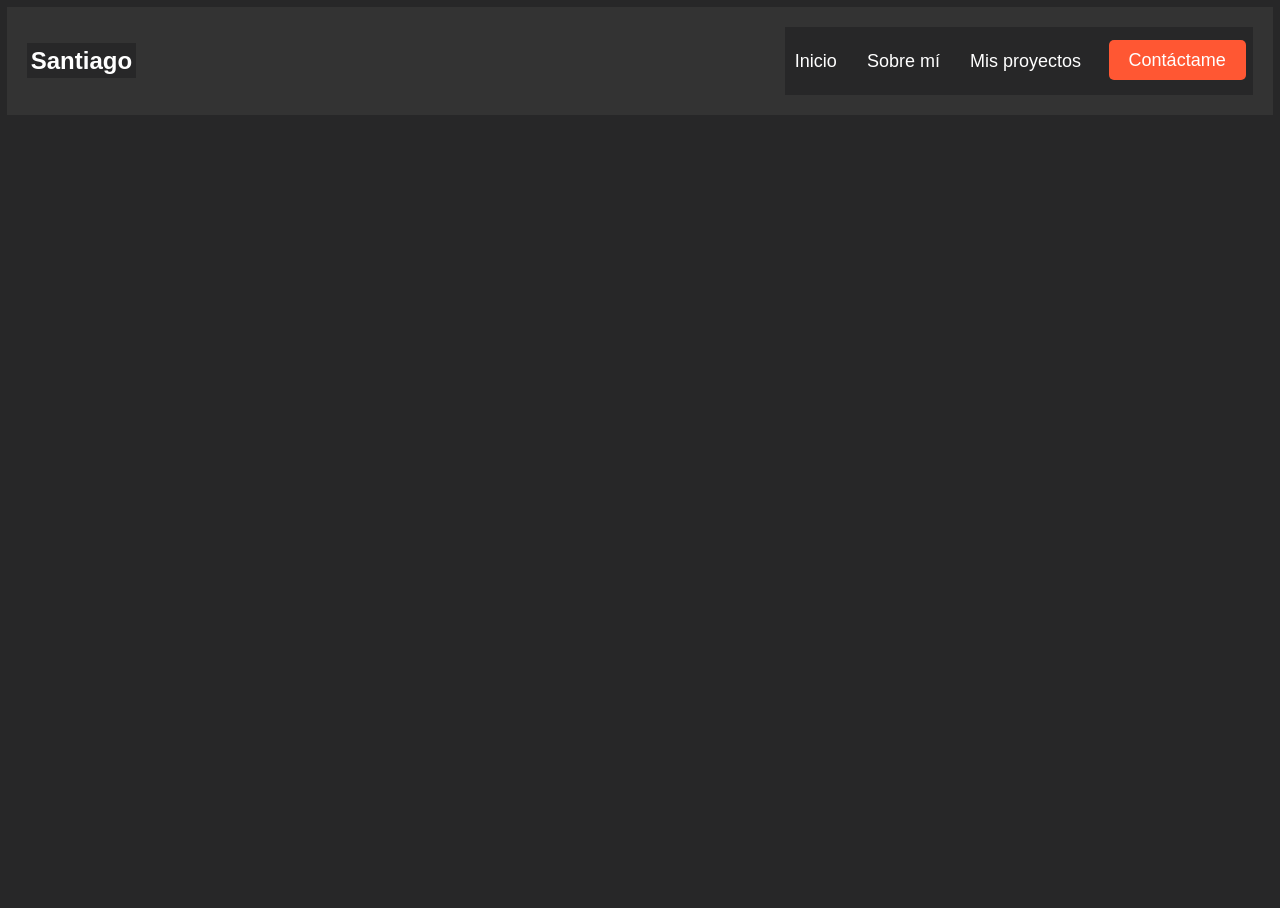
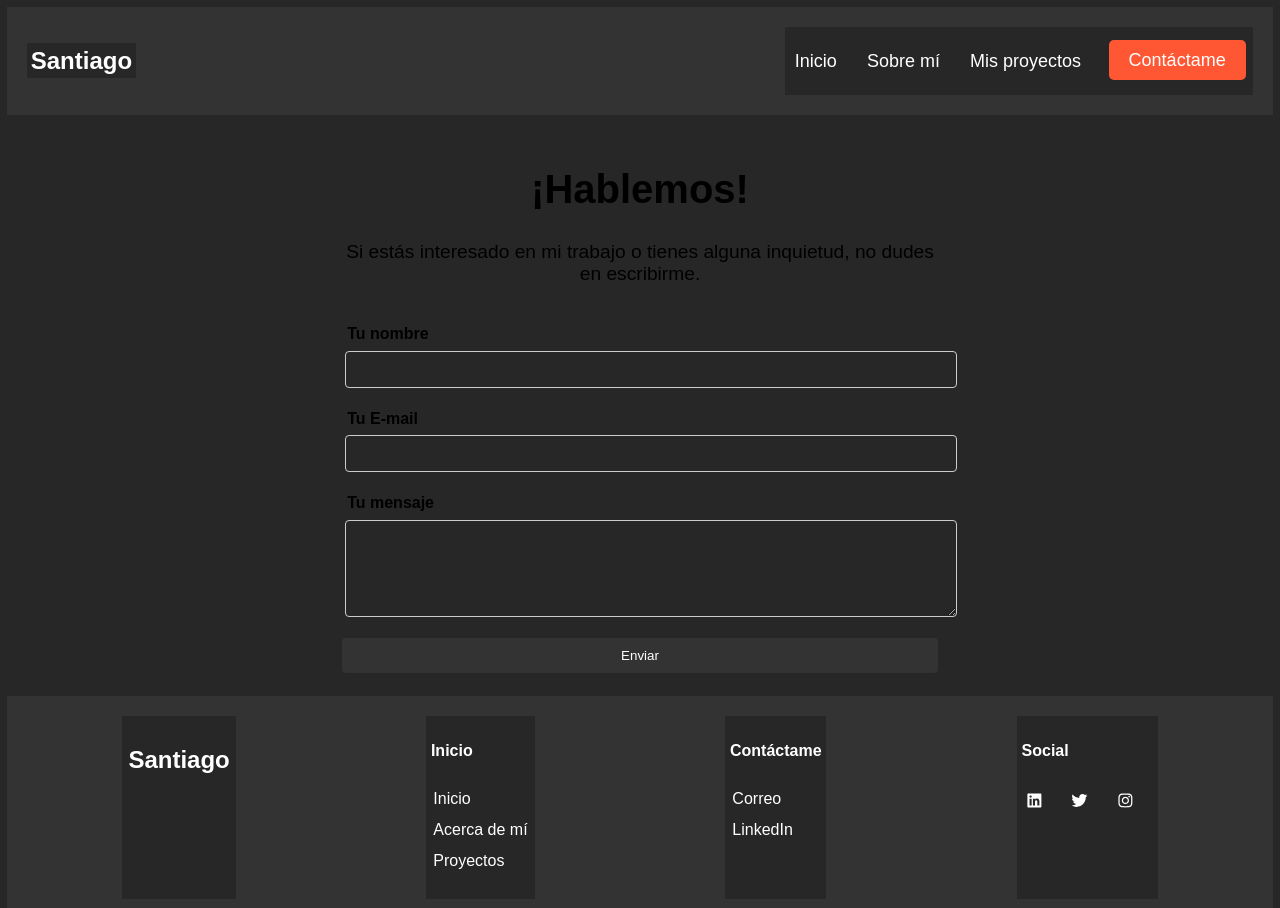
Before and after one commit to SantMu123/Portafolio, a React (Vite) app: page /contacto in a window 1280 px wide. Shown: the top 908 px of the page. Before the commit the page ends 800 px from the top, so only its background shows below. Built offline with nearby package versions, Linux system fonts and the light colour scheme.

Commit message:
feat: :construction: Seccion proyectos y contacto

```diff
--- a/src/components/Header.jsx
+++ b/src/components/Header.jsx
@@ -11,8 +11,8 @@ const Header = () => {
         <ul>
           <li><Link to="/">Inicio</Link></li>
           <li><Link to="/acerca">Sobre mí</Link></li>
-          <li><Link to="#mis-proyectos">Mis proyectos</Link></li>
-          <li><Link to="#contactame" className="contact-button">Contáctame</Link></li>
+          <li><Link to="/proyectos">Mis proyectos</Link></li>
+          <li><Link to="/contacto" className="contact-button">Contáctame</Link></li>
         </ul>
       </nav>
     </header>
--- a/src/main.jsx
+++ b/src/main.jsx
@@ -8,6 +8,9 @@ import Acerca from './components/AcercaComponente.jsx';
 import Card from './components/Card.jsx';
 import Footer from './components/Footer.jsx';
 import AcercaPage from "./pages/Acerca.jsx"
+import Proyectos from './pages/Proyectos.jsx';
+import ContactSection from './pages/Contacto.jsx';
+
 
 createRoot(document.getElementById('root')).render(
   <StrictMode>
@@ -56,6 +59,8 @@ createRoot(document.getElementById('root')).render(
           </>
         } />
         <Route path="/acerca" element={<AcercaPage />} />
+        <Route path="/proyectos" element={<Proyectos />} />
+        <Route path="/contacto" element={<ContactSection />} />
         {/* Puedes agregar más rutas aquí si es necesario */}
       </Routes>
     </Router>
--- /dev/null
+++ b/src/pages/Contacto.jsx
@@ -0,0 +1,38 @@
+import React from 'react';
+import '../styles/Contacto.css'; // Asegúrate de incluir los estilos CSS para este componente
+import Footer from '../components/Footer';
+
+const ContactSection = () => {
+  return (
+    <>
+        <div className="contact-section">
+        <h1>¡Hablemos!</h1>
+        <p>Si estás interesado en mi trabajo o tienes alguna inquietud, no dudes en escribirme.</p>
+
+        <form className="contact-form">
+            <div className="form-group">
+            <label htmlFor="name">Tu nombre</label>
+            <input type="text" id="name" name="name" required />
+            </div>
+
+            <div className="form-group">
+            <label htmlFor="email">Tu E-mail</label>
+            <input type="email" id="email" name="email" required />
+            </div>
+
+            <div className="form-group">
+            <label htmlFor="message">Tu mensaje</label>
+            <textarea id="message" name="message" rows="5" required></textarea>
+            </div>
+
+            <button type="submit" className="submit-button">Enviar</button>
+        </form>
+        </div>
+        <Footer/>
+    </>
+
+
+  );
+};
+
+export default ContactSection;
--- a/src/pages/Proyectos.jsx
+++ b/src/pages/Proyectos.jsx
@@ -1,51 +1,23 @@
-import { StrictMode } from 'react'
-import { createRoot } from 'react-dom/client'
-import Header from './components/Header.jsx'
-import Gancho from './components/Gancho.jsx'
-import './main.css';
-import Acerca from './components/Acerca.jsx';
-import Card from './components/card.jsx';
-import Footer from './components/Footer.jsx';
+import Header from '../components/Header.jsx'
+import Acerca from '../components/AcercaComponente.jsx';
+import Card from '../components/Card.jsx';
+import Footer from '../components/Footer.jsx';
+import '../styles/AcercaPage.css';
 
-createRoot(document.getElementById('root')).render(
-  <StrictMode>
-    <Header />
-    <div className='imagenInicial'>
-      <img src = "../public/Paisaje.jpg"/>
-    </div>
-    <div className='container1'>
-      <Gancho />
-      <Acerca />
-    </div>
-    <div className='seccion1'>
-      <Card
-        imgSrc="../../public/device-mobile.svg"
-        title="Cooworking"
-        description="Otro texto descriptivo para esta tarjeta."
-      />
-      <Card
-      imgSrc="../../public/device-mobile.svg"
-      title="Programador Backend Junior"
-      description="Otro texto descriptivo para esta tarjeta."
-      />
-      <Card
-        imgSrc="../../public/device-mobile.svg"
-        title="Ingeniería Industrial"
-        description="Otro texto descriptivo para esta tarjeta."
-      />
-    </div>
-    <div className='seccionProyectos'>
-      <div>
-        <img src = "../public/imagen de portada_interactiva.svg"/>
-      </div>
-      <div>
-        <img src = "../public/imagen de portada_interactiva_dos.svg"/>
-      </div>
-      <div>
-        <img src = "../public/imagen de portada_interactiva_tres.svg"/>
-      </div>
-      <button>Ver más Proyectos</button>
-    </div>
-    <Footer/>
-  </StrictMode>,
-)
+
+const Proyectos = () => {
+    return (
+        <>
+        <div className='acerca'>
+            <Acerca />
+        </div>
+        <div className='habilidadesContainer'>
+
+        </div>
+
+        <Footer/>
+        </>
+    )
+}
+
+export default Proyectos
--- a/src/styles/AcercaPage.css
+++ b/src/styles/AcercaPage.css
@@ -10,6 +10,7 @@
     width: 100%; /* Ocupa todo el ancho del contenedor padre */
     max-width: 1200px; /* Máximo ancho que deseas para el contenido */
     margin: 0 auto; /* Centra el contenedor horizontalmente */
+    margin-top: 2.5em;
 }
 
 .habilidadesContainer {
@@ -27,8 +28,8 @@
 .habilidades {
     display: grid;
     grid-template-columns: repeat(3, 1fr);
-    gap: 20px; /* Espacio entre las cards */
-    width: 100%; /* Asegura que ocupe todo el ancho del contenedor padre */
+    gap: 20px;
+    padding: 20px;
 }
 
 .habilidades h2 {
@@ -61,7 +62,7 @@
     padding: 20px;
 }
 
-.Experiencia_container {
+.Experiencia_Container {
     display: flex;
     flex-direction: column;
     justify-content: center;
@@ -77,5 +78,5 @@
     display: grid;
     grid-template-columns: repeat(3, 1fr);
     gap: 20px;
-    padding: 10px;
+    padding: 20px;
 }
--- /dev/null
+++ b/src/styles/Contacto.css
@@ -0,0 +1,53 @@
+.contact-section {
+    max-width: 600px;
+    margin: 0 auto;
+    padding: 20px;
+    text-align: center;
+  }
+
+  .contact-section h1 {
+    font-size: 2.5em;
+    margin-bottom: 20px;
+  }
+
+  .contact-section p {
+    font-size: 1.2em;
+    margin-bottom: 30px;
+  }
+
+  .contact-form {
+    display: flex;
+    flex-direction: column;
+    gap: 15px;
+  }
+
+  .form-group {
+    text-align: left;
+  }
+
+  .form-group label {
+    display: block;
+    margin-bottom: 5px;
+    font-weight: bold;
+  }
+
+  .form-group input,
+  .form-group textarea {
+    width: 100%;
+    padding: 10px;
+    border: 1px solid #ccc;
+    border-radius: 4px;
+  }
+
+  .submit-button {
+    padding: 10px 20px;
+    background-color: #333;
+    color: white;
+    border: none;
+    border-radius: 4px;
+    cursor: pointer;
+  }
+
+  .submit-button:hover {
+    background-color: #555;
+  }
```
